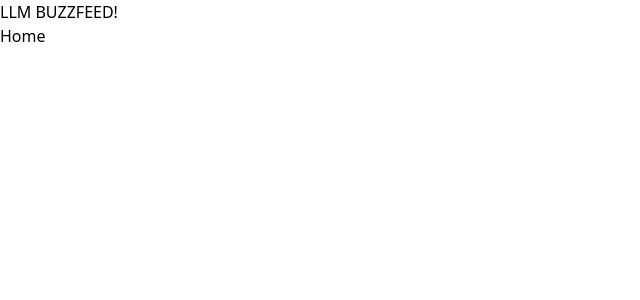
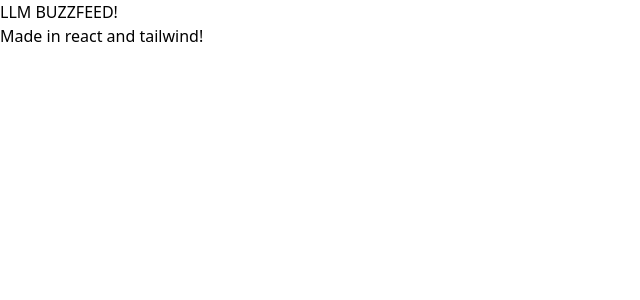
Before and after one commit to Timfon/LLM-Buzzfeed, a React (Vite) app in the folder frontend/: page / in a window 1280 px wide. Shown: the top 300 px of the page, without its empty margins (0-640 px from the left). Built offline with nearby package versions, Linux system fonts and the light colour scheme.

Commit message:
questions

```diff
--- a/frontend/src/layout/RootLayout.tsx
+++ b/frontend/src/layout/RootLayout.tsx
@@ -4,8 +4,8 @@ export default function Root() {
     return (
       <div className = "p-2">
         <Head/>
-        <p>Home</p>
         <Outlet/>
+        <Foot/>
       </div>
     )
   }
@@ -18,3 +18,11 @@ function Head() {
     </div>
   )
 }
+
+function Foot() {
+  return (
+    <div>
+      Made in react and tailwind!
+    </div>
+  )
+}
```
Also changed, not shown: frontend/src/utils/questions.tsx (added, +26 -0 lines).
